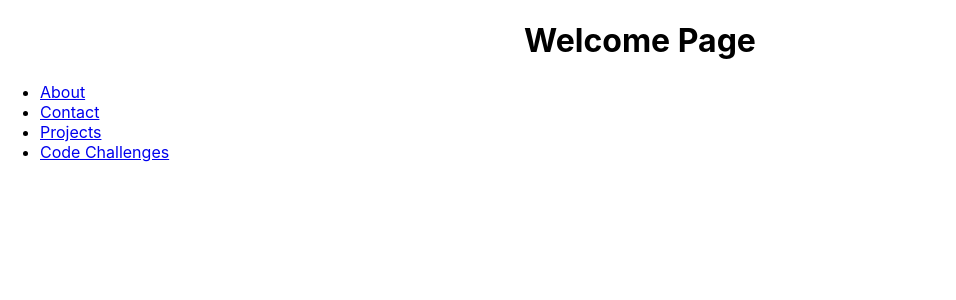
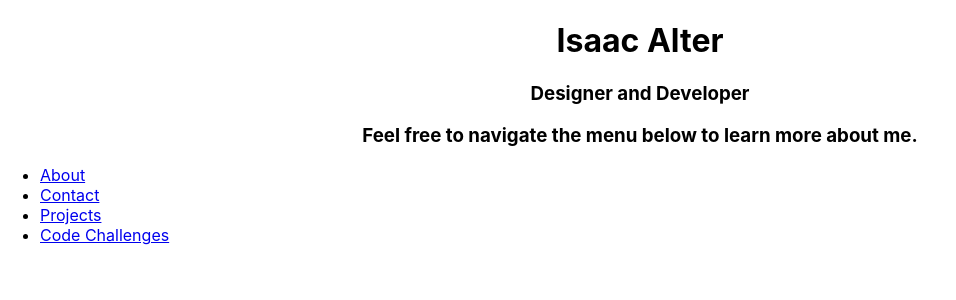
Before and after one commit to Isaac3924/my-website, a React (Create React App) app: page / in a window 1280 px wide. Shown: the top 300 px of the page, without its empty margins (0-956 px from the left). Built offline with nearby package versions, Linux system fonts and the light colour scheme.

Commit message:
Add feat: content for Home, AboutMe, and Contact. Contact is relatively small and short, so I am thinking of perhaps placing the links in small gray images at one scection of each page like I'm seeing most others do...

```diff
--- a/src/AboutMe.js
+++ b/src/AboutMe.js
@@ -2,9 +2,14 @@ import React from "react";
 
 function AboutMe() {
   return (
-    <div>
-      <h1>About Me Page</h1>
-    </div>
+    <body>
+      <div class="page-head">
+        <h1 class="page-title">About</h1>
+      </div>
+      <div>
+        <p class="about-summary">Hello, I'm Isaac Alter, and I am a web developer with most of my experience being in Back-End development currently based in the Colorado Springs, Colorado area. I've worked in a variety of lnagugages and tech stacks, ranging from Ruby alongside the Ruby on Rails framework, Python, C#, C++, and Java. I am also familiar with PostgreSQL, MySQL, HTML, CSS, and JavaScript. Additionally, I am a big fan of stories and games, especially worlds and characters that you can immerse yourself in. I am driven to do the best I can and to always improve, whether by learning new skills or honing my current abilities.</p>
+      </div>
+    </body>
   );
 };
 
--- a/src/App.css
+++ b/src/App.css
@@ -37,10 +37,14 @@
   }
 }
 
-.Home-title {
+.page-title {
   text-align: center;
 }
 
 nav {
   text-transform: capitalize;
 }
+
+.page-intro{
+  text-align: center;
+}
--- a/src/App.js
+++ b/src/App.js
@@ -19,7 +19,7 @@ function App() {
         <Route path="/projects" element={<Projects />} />
         <Route path="/code-challenges" element={<CodeChallenges />} />
       </Routes>
-      <div className="navigation">
+      <div class="navigation">
         <Navigation />
       </div>
     </Router>
--- a/src/Contact.js
+++ b/src/Contact.js
@@ -2,9 +2,21 @@ import React from "react";
 
 function Contact() {
   return (
-    <div>
-      <h1>Contact Page</h1>
-    </div>
+    <body>
+      <div class="page-head">
+        <h1 class="page-title">Contact Me</h1>
+      </div>
+      <div class="page-list">
+        <ul class="list-contact">
+          <li>
+            <a href="https://github.com/Isaac3924">GitHub</a>
+          </li>
+          <li>
+            <a href="https://www.linkedin.com/in/isaacalter/">LinkedIn</a>
+          </li>
+        </ul>
+      </div>
+    </body>
   );
 };
 
--- a/src/Home.js
+++ b/src/Home.js
@@ -2,11 +2,15 @@ import React from "react";
 
 function Home() {
   return (
-    <div className="home">
-      <div className="Home-title">
-        <h1>Welcome Page</h1>
+    <body>
+      <div class="page-head">
+        <h1 class="page-title">Isaac Alter</h1>
       </div>
-    </div>
+      <div class="page-intro">
+        <h3 class="page-subtitle">Designer and Developer</h3>
+        <h3 class="page-instructions">Feel free to navigate the menu below to learn more about me.</h3>
+      </div>
+    </body>
   );
 };
 
```
